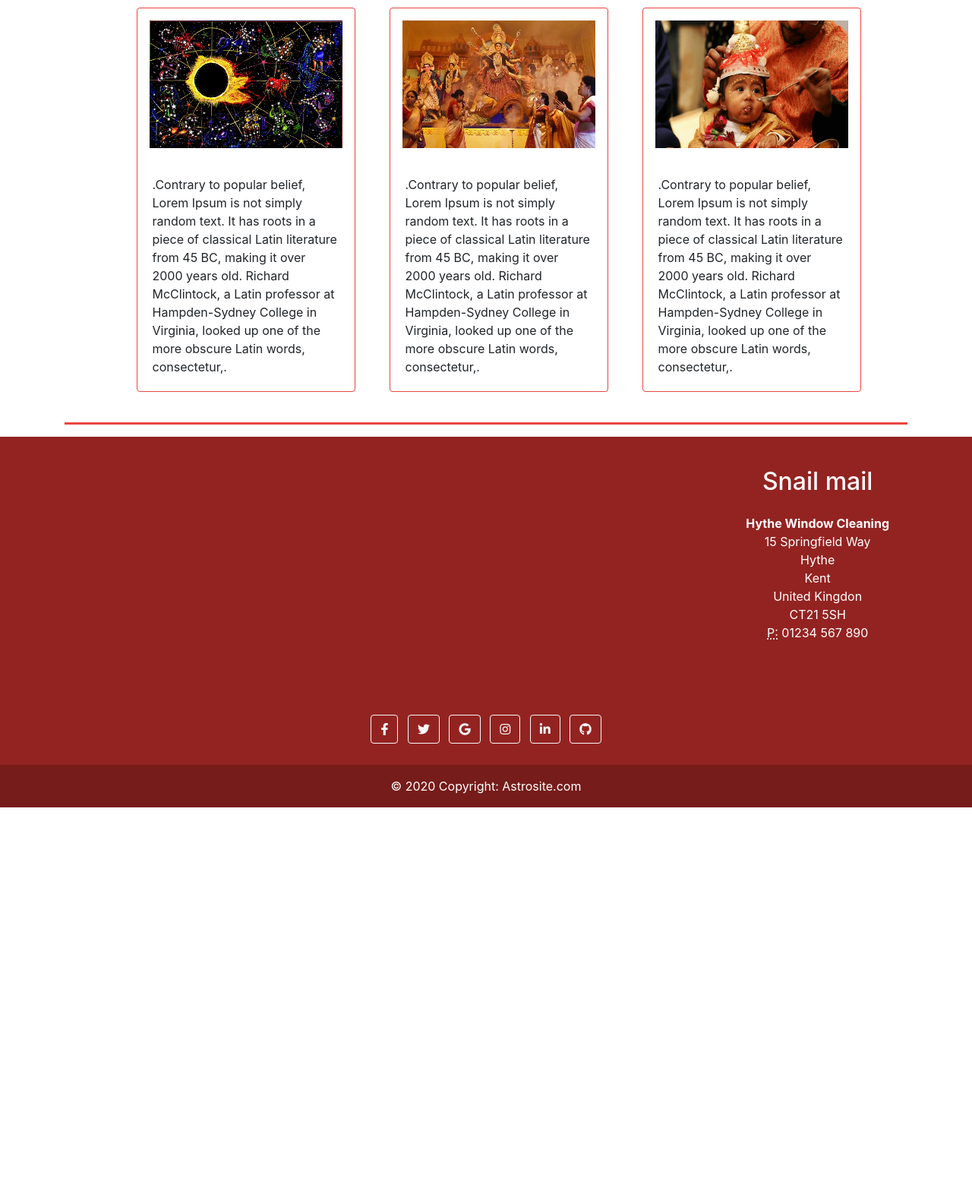
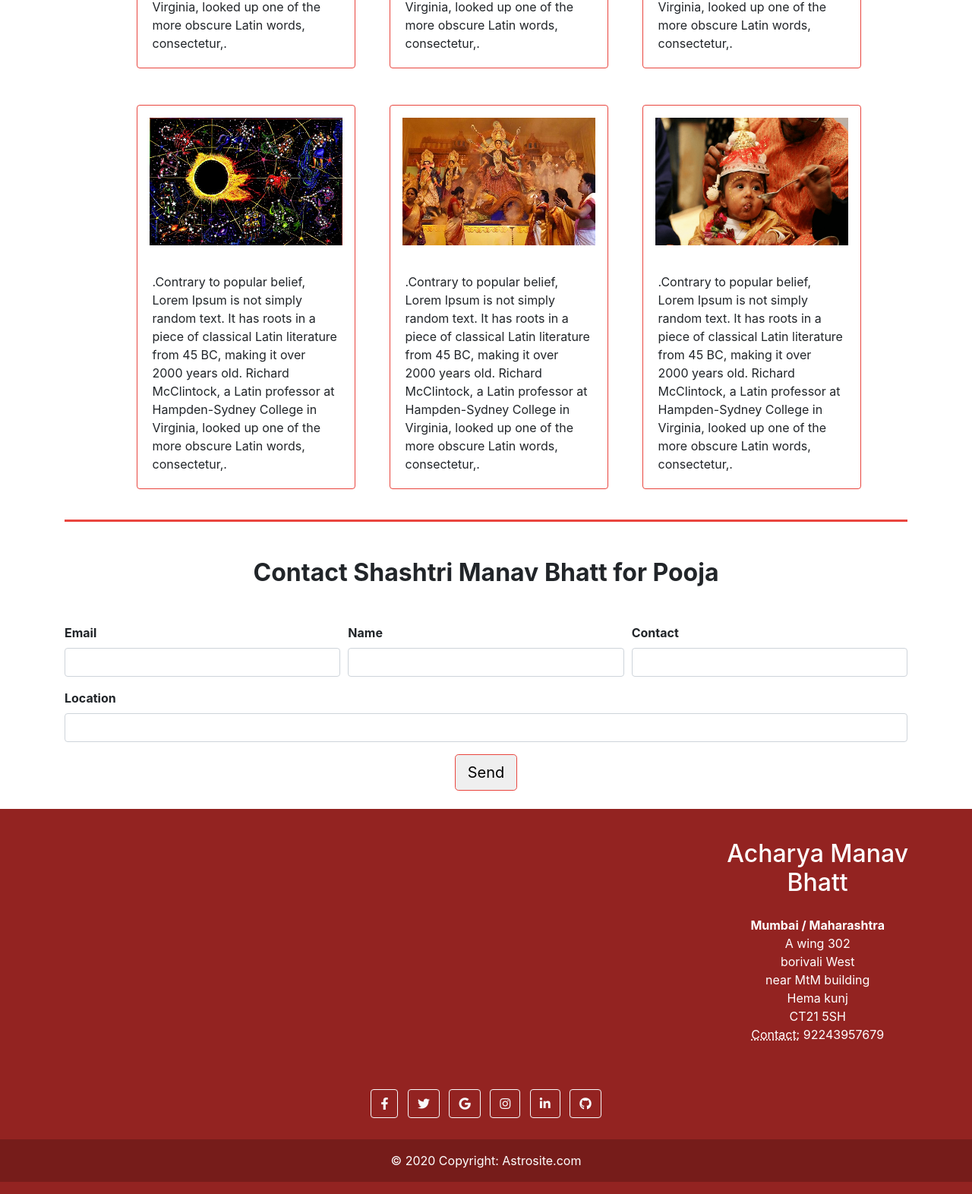
Before and after one commit to manavz/astrosite, a PHP site: page /home.php in a window 1280 px wide. Shown: the part 3028-4600 px from the top of the page at 76% size. Before the commit the page ends 4091 px from the top, so only its background shows below. Run offline with PHP 8.4, Linux system fonts and the light colour scheme; some libraries are stand-ins or nearby versions.

Commit message:
feat: contact section

```diff
--- a/css/style.css
+++ b/css/style.css
@@ -54,7 +54,7 @@
   height: 600px;
 }
 .card-box {
-  background-color: #932321;
+  background-color: #e9453e;
   color: white;
 }
 .card-img {
@@ -113,11 +113,11 @@
   box-shadow: -1px 0px 5px 2px rgba(0, 0, 0, 0.6);
 }
 
-.pandit-image{
-  border: 5px solid #e9453e ;
+.pandit-image {
+  border: 5px solid #e9453e;
 }
 
-.footer-bg{
+.footer-bg {
   background-color: #932321;
   color: white;
 }
--- a/home.php
+++ b/home.php
@@ -90,7 +90,7 @@
       </div>
     </div>
     <div class="container-fluid p-0">
-      <img src="./images/slider2.jpg" class="w-100" alt="">
+      <img src="./images/banner_2.jpg" class="w-100" alt="">
     </div>
   </div>
 
@@ -203,6 +203,38 @@
 
 
     </div>
+   <!-- banner-section-ends -->
+
+   <div class="container-fluid mt-4 mb-4 h-100">
+          <h2 class="text-center font-weight-bold my-5 text-capatalize">Contact Shashtri Manav Bhatt for Pooja</h2>
+
+        <div class="container">
+        <form>
+          <div class="form-row">
+            <div class="form-group col-md-4">
+              <label class="font-weight-bold" for="inputEmail4">Email</label>
+              <input type="email" class="form-control" id="inputEmail4">
+            </div>
+            <div class="form-group col-md-4">
+              <label  class="font-weight-bold" for="inputPassword4">Name</label>
+              <input type="text" class="form-control" id="inputPassword4">
+            </div>
+            <div class="form-group col-md-4">
+              <label  class="font-weight-bold" for="inputPassword4">Contact</label>
+              <input type="tel" class="form-control" id="inputPassword4">
+            </div>
+          </div>
+          <div class="form-group">
+            <label  class="font-weight-bold" for="inputAddress">Location</label>
+            <input type="text" class="form-control" id="inputAddress">
+          </div>
+
+          </div>
+          <div class="text-center"><button type="submit" class="btn-lg btn-consult">Send</button></div>
+
+        </form>
+        </div>
+      </div>
 
 
 
@@ -217,11 +249,14 @@
 
 
 
-    <!-- banner-section-ends -->
 
+
+
+    <!-- footer section starts -->
     <?php
   include('./partials/footer.php');
   ?>
+    <!-- footer section Ends -->
 
   </body>
 
--- a/partials/footer.php
+++ b/partials/footer.php
@@ -1,28 +1,20 @@
-
-
-
-
-
-
-
-
 <footer class="footer-bg overflow-hidden">
 
 <div class="row justify-content-center">
-        <div class="col-md-8  my-3">
+        <div class="col-md-8  mt-3">
         	<iframe width="100%" height="300" frameborder="0" scrolling="no" marginheight="0" marginwidth="0" src="https://maps.google.co.uk/maps?f=q&source=s_q&hl=en&geocode=&q=15+Springfield+Way,+Hythe,+CT21+5SH&aq=t&sll=52.8382,-2.327815&sspn=8.047465,13.666992&ie=UTF8&hq=&hnear=15+Springfield+Way,+Hythe+CT21+5SH,+United+Kingdom&t=m&z=14&ll=51.077429,1.121722&output=embed"></iframe>
     	</div>
 
       	<div class="col-md-3 text-center my-3">
-    		<h2 class="my-4">Snail mail</h2>
+    		<h2 class="my-4">Acharya Manav Bhatt</h2>
     		<address>
-    			<strong>Hythe Window Cleaning</strong><br>
-    			15 Springfield Way<br>
-    			Hythe<br>
-    			Kent<br>
-    			United Kingdon<br>
+    			<strong>Mumbai / Maharashtra</strong><br>
+    			A wing 302<br>
+    			borivali West<br>
+    			near MtM building<br>
+    			Hema kunj <br>
     			CT21 5SH<br>
-    			<abbr title="Phone">P:</abbr> 01234 567 890
+    			<abbr title="Phone">Contact:</abbr> 92243957679
     		</address>
     	</div>
     </div>
@@ -66,9 +58,9 @@
   <!-- Grid container -->
 
   <!-- Copyright -->
-  <div class="text-center p-3" style="background-color: rgba(0, 0, 0, 0.2);">
+  <div class="text-center p-3 mb-3" style="background-color: rgba(0, 0, 0, 0.2);">
     © 2020 Copyright:
-    <a class="text-white" href="https://mdbootstrap.com/">Astrosite.com</a>
+    <a class="text-white" href="./home.php">Astrosite.com</a>
   </div>
   <!-- Copyright -->
 </footer>
--- a/partials/header.php
+++ b/partials/header.php
@@ -47,30 +47,12 @@
         </button>
         <div class="collapse navbar-collapse" id="navbarNav">
           <ul class="navbar-nav pl-5">
-            <li class="nav-item dropdown">
-              <a class="nav-link dropdown-toggle font-weight-bold text-white" href="#" id="navbarDropdown" role="button" data-toggle="dropdown"
-                aria-haspopup="true" aria-expanded="false">
-                Home
-              </a>
-              <div class="dropdown-menu" aria-labelledby="navbarDropdown">
-                <a class="dropdown-item" href="#">Action</a>
-                <a class="dropdown-item" href="#">Another action</a>
-                <div class="dropdown-divider"></div>
-                <a class="dropdown-item" href="#">Something else here</a>
-              </div>
-            </li>
-            <li class="nav-item dropdown">
-              <a class="nav-link dropdown-toggle font-weight-bold text-white" href="#" id="navbarDropdown" role="button" data-toggle="dropdown"
-                aria-haspopup="true" aria-expanded="false">
-                Astrologers
-              </a>
-              <div class="dropdown-menu" aria-labelledby="navbarDropdown">
-                <a class="dropdown-item" href="#">Action</a>
-                <a class="dropdown-item" href="#">Another action</a>
-                <div class="dropdown-divider"></div>
-                <a class="dropdown-item" href="#">Something else here</a>
-              </div>
-            </li>
+          <li class="nav-item active">
+        <a class="nav-link font-weight-bold" href="./home.php">Home</a>
+          </li>
+          <li class="nav-item active">
+        <a class="nav-link font-weight-bold" href="./about.php">About</a>
+      </li>
             <li class="nav-item dropdown">
               <a class="nav-link dropdown-toggle font-weight-bold text-white" href="#" id="navbarDropdown" role="button" data-toggle="dropdown"
                 aria-haspopup="true" aria-expanded="false">
```
Also changed, not shown: images/banner.jpg (deleted), images/banner_2.jpg (added).
